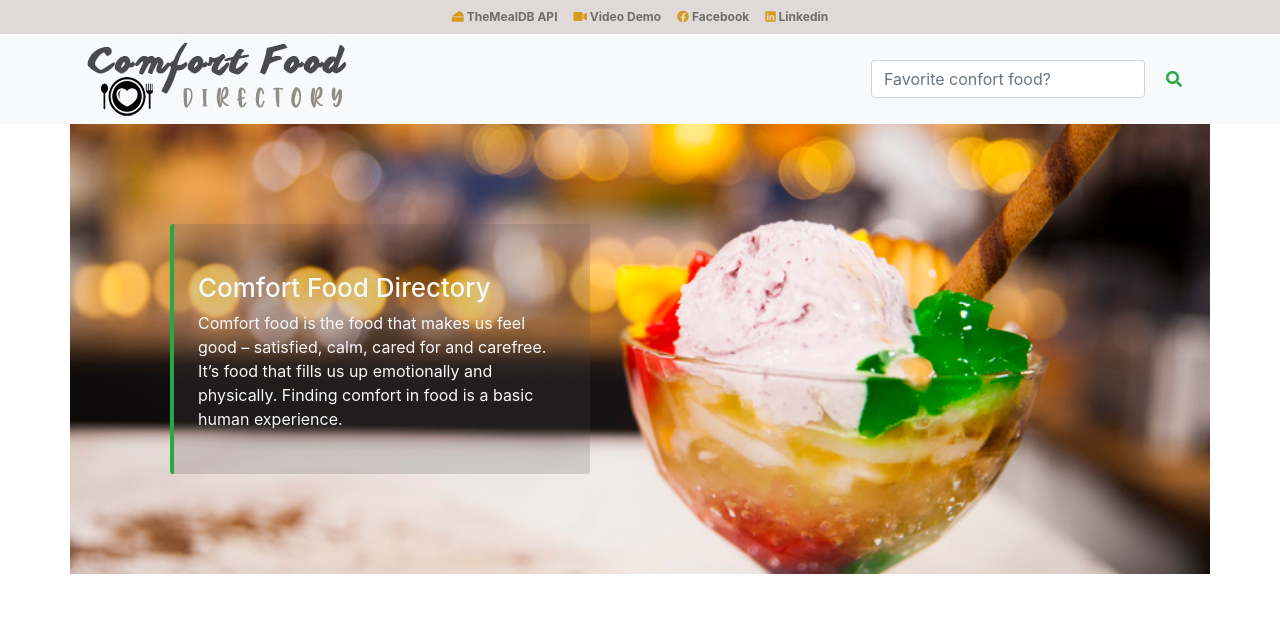
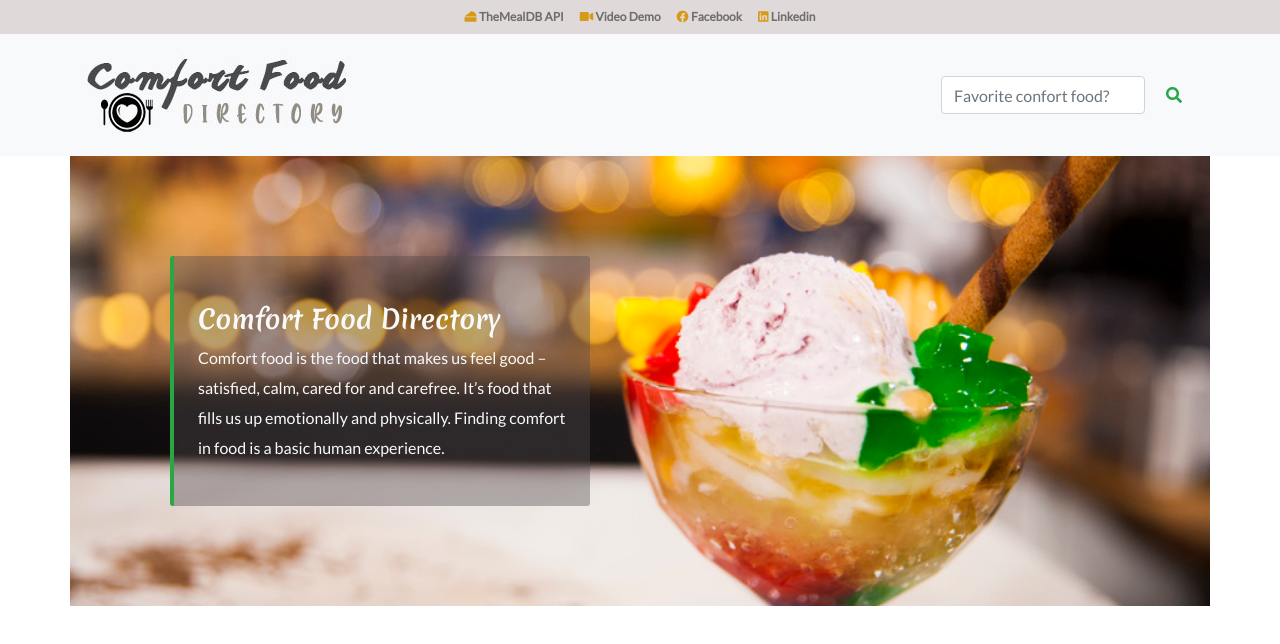
Before and after one commit to ramonice/comfort-food-directory, a plain HTML site: page index.html in a window 1280 px wide. Drawn offline with nearby package versions, Linux system fonts and the light colour scheme.

Commit message:
done with hero section

```diff
--- a/css/style.css
+++ b/css/style.css
@@ -3,12 +3,19 @@
   --dalandan: #d69a18;
   --green: #67bd62;
   --dark-white: #dfd9d9;
+  --lato: 'Lato', sans-serif;
+  --merienda: 'Merienda', cursive;
 }
 
 /* #region general */
+.lato { font-family: 'Lato', sans-serif; }
+.merienda { font-family: 'Merienda', cursive; }
+
 .fs-12 { font-size: 12px; }
 .fs-14 { font-size: 14px; }
 .fs-26 { font-size: 26px; }
+
+.lh-30 { line-height: 30px; }
 
 .fw-700 { font-weight: 700; }
 /* #endregion general */
@@ -33,7 +40,7 @@
 .site-intro {
   height: 250px;
   width: 420px;
-  background-color: rgba(80, 74, 75, 0.2);
+  background-color: rgba(80, 74, 75, 0.4);
   margin-left: 100px;
   border-left: solid 4px var(--green);
   border-radius: 3px;
--- a/index.html
+++ b/index.html
@@ -23,7 +23,7 @@
     <title>Comfort Food Directory | Food is the best comforter!</title>
   </head>
   <body>
-    <div class="nav-wrapper">
+    <div class="nav-wrapper lato">
       <div class="container-fluid top-most-nav fs-12 fw-700">
         <div class="container-xl mx-auto">
             <nav class="navbar navbar-expand-sm navbar-light">
@@ -50,26 +50,25 @@
         </div>
       </div>
 
-      <div class="container-fluid bg-light">
+      <div class="container-fluid bg-light lato">
         <div class="container-xl mx-auto">
-          <nav class="navbar navbar-light bg-light d-flex justify-content-center justify-content-md-between">
+          <nav class="navbar py-3 navbar-light bg-light d-flex justify-content-center justify-content-md-between">
             <a class="navbar-brand"><img src="img/logo.jpg" class="img-fluid" alt="comfort-food-directory"></a>
             <form action="" class="form-inline" id="submit">
               <input class="form-control mr-0 mr-sm-2" type="text" id="search" placeholder="Favorite confort food?" aria-label="Search">
               <button class="btn my-2 my-sm-0 mx-auto mx-sm-0" type="submit"><i class="fas fa-search text-success"></i></button>
             </form>
           </nav>
-
         </div>
       </div>
     </div>
 
-    <div class="container-xl mx-auto">
+    <div class="container-xl mx-auto lato">
 
       <div class="row hero d-flex align-items-center text-light">
         <div class="site-intro px-4 pt-5">
-          <h1 class="fs-26">Comfort Food Directory</h1>
-          <p>Comfort food is the food that makes us feel good – satisfied, calm, cared for and carefree.
+          <h1 class="fs-26 merienda">Comfort Food Directory</h1>
+          <p class="lh-30">Comfort food is the food that makes us feel good – satisfied, calm, cared for and carefree.
             It’s food that fills us up emotionally and physically. Finding comfort in food is a basic human experience.</p>
         </div>
       </div><!-- hero -->
```
